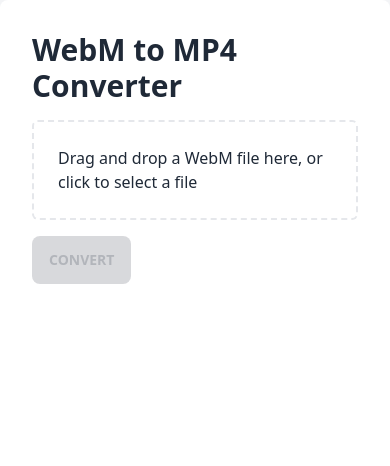
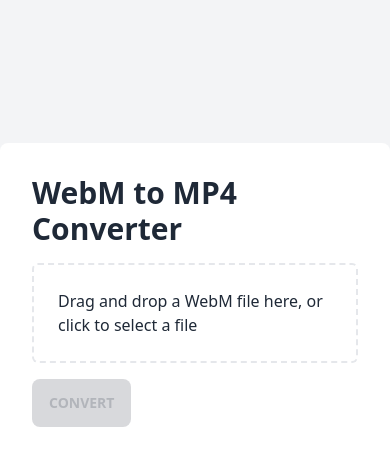
Before and after one commit to iketiunn/vid2mp4, a React (Vite) app: page / in a window 390 px wide. Shown: the top 466 px of the page. Built offline with nearby package versions, Linux system fonts and the light colour scheme.

Commit message:
fix(style): responsive

```diff
--- a/src/App.tsx
+++ b/src/App.tsx
@@ -77,7 +77,7 @@
   const { getRootProps, getInputProps, isDragActive } = useDropzone({ onDrop });
 
   return (
-    <div className="flex flex-col items-center justify-center bg-gray-100">
+    <div className="min-h-screen flex flex-col items-center justify-center bg-gray-100">
       <div className="w-full md:w-1/2 bg-white rounded-lg p-8">
         <h1 className="text-3xl font-bold mb-4">WebM to MP4 Converter</h1>
         <div
```
